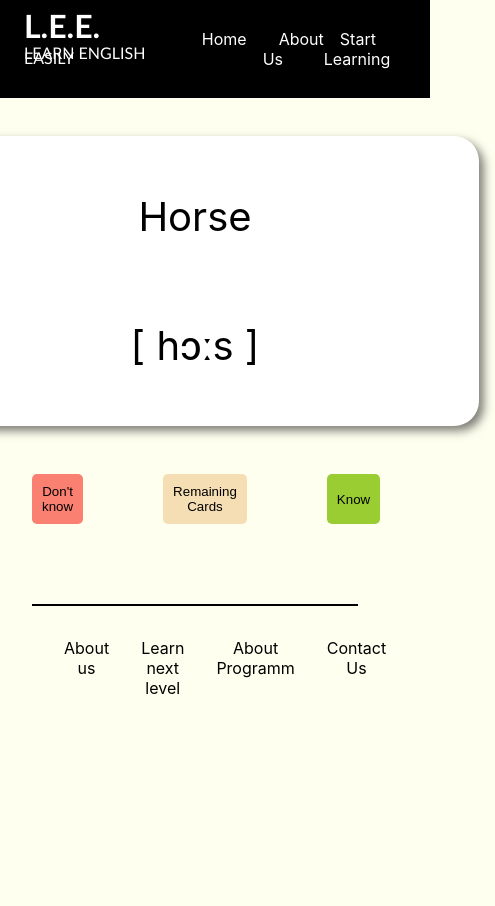
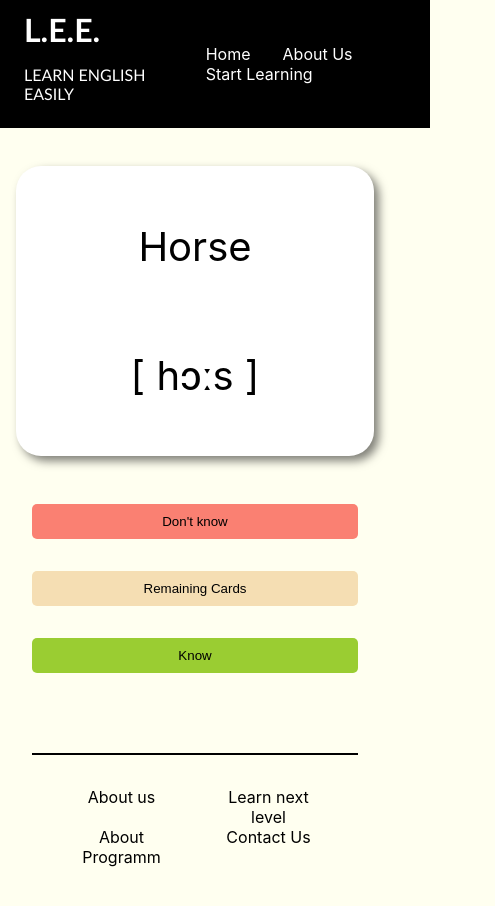
Before and after one commit to anastasiiagonemad/learning-english, a React (Create React App) app: page /StartLearning in a window 390 px wide. Shown: the top 906 px of the page, 495 px wide, since content can reach past the window. Before the commit the page ends 844 px from the top, so only its background shows below. Built offline with nearby package versions, Linux system fonts and the light colour scheme.

Commit message:
fix styles for mobile version

```diff
--- a/src/App.jsx
+++ b/src/App.jsx
@@ -12,7 +12,7 @@ function App() {
       <div className="App">
         <Header />
         <Routes>
-          <Route path="/" element={<Home />} />
+          <Route path="/learning-english" element={<Home />} />
           <Route path="/about" element={<About />} />
           <Route path="/StartLearning" element={<StartLearning />} />
           <Route path="*" element={<Missing />} />
--- a/src/layout/Header.jsx
+++ b/src/layout/Header.jsx
@@ -7,7 +7,7 @@ function Header() {
   return (
     <div className="header">
       <div className="header__logo">
-        <Link className="header__logo-link" to="/">
+        <Link className="header__logo-link" to="/learning-english">
           L.E.E.
         </Link>
         <p>Learn English Easily</p>
@@ -16,7 +16,7 @@ function Header() {
         <nav>
           <ul>
             <li>
-              <Link className="header__nav-link" to="/">
+              <Link className="header__nav-link" to="/learning-english">
                 Home
               </Link>
             </li>
--- a/src/styles/about.css
+++ b/src/styles/about.css
@@ -1,3 +1,3 @@
 .about {
-    margin-top: 120px;
+    margin-top: 150px;
 }
--- a/src/styles/buttons.css
+++ b/src/styles/buttons.css
@@ -1,8 +1,10 @@
 .card-buttons {
     display: grid;
-    grid-template-columns: repeat(3, 1fr);
+    grid-template-columns: repeat(auto-fill, minmax(150px, 1fr));
     margin: 2rem;
-    column-gap: 5rem;
+    column-gap: 2rem;
+    row-gap: 2rem;
+    align-items: center;
 }
 
 .no,
--- a/src/styles/card.css
+++ b/src/styles/card.css
@@ -18,7 +18,7 @@
 
 .card-translater {
     display: grid;
-    grid-template-columns: repeat(auto-fill, minmax(600px, 1fr));
+    grid-template-columns: repeat(auto-fill, minmax(300px, 1fr));
     column-gap: 2em;
     align-items: center;
     justify-content: center;
--- a/src/styles/footer.css
+++ b/src/styles/footer.css
@@ -1,7 +1,7 @@
 .footer {
     border-top: 2px solid black;
     display: grid;
-    grid-template-columns: repeat(4, 1fr);
+    grid-template-columns: repeat(auto-fill, minmax(100px, 1fr));
     margin: 5rem 2rem 2rem 2rem;
     padding: 2rem;
     column-gap: 2rem;
--- a/src/styles/header.css
+++ b/src/styles/header.css
@@ -9,14 +9,13 @@
     top: 0;
     left: 0;
     right: 0;
-    height: 50px;
+    height: 80px;
 }
 
 .header__logo {
     color: white;
     font-family: "Gill Sans", "Gill Sans MT", Calibri, "Trebuchet MS", sans-serif;
     text-transform: uppercase;
-    line-height: 5px;
 }
 
 .header__logo-link {
@@ -28,6 +27,7 @@
 
 .header__nav ul {
     display: flex;
+    flex-wrap: wrap;
 }
 
 .header__nav li {
--- a/src/styles/startLearning.css
+++ b/src/styles/startLearning.css
@@ -1,3 +1,3 @@
 .startLearning {
-    margin-top: 120px;
+    margin-top: 150px;
 }
```
